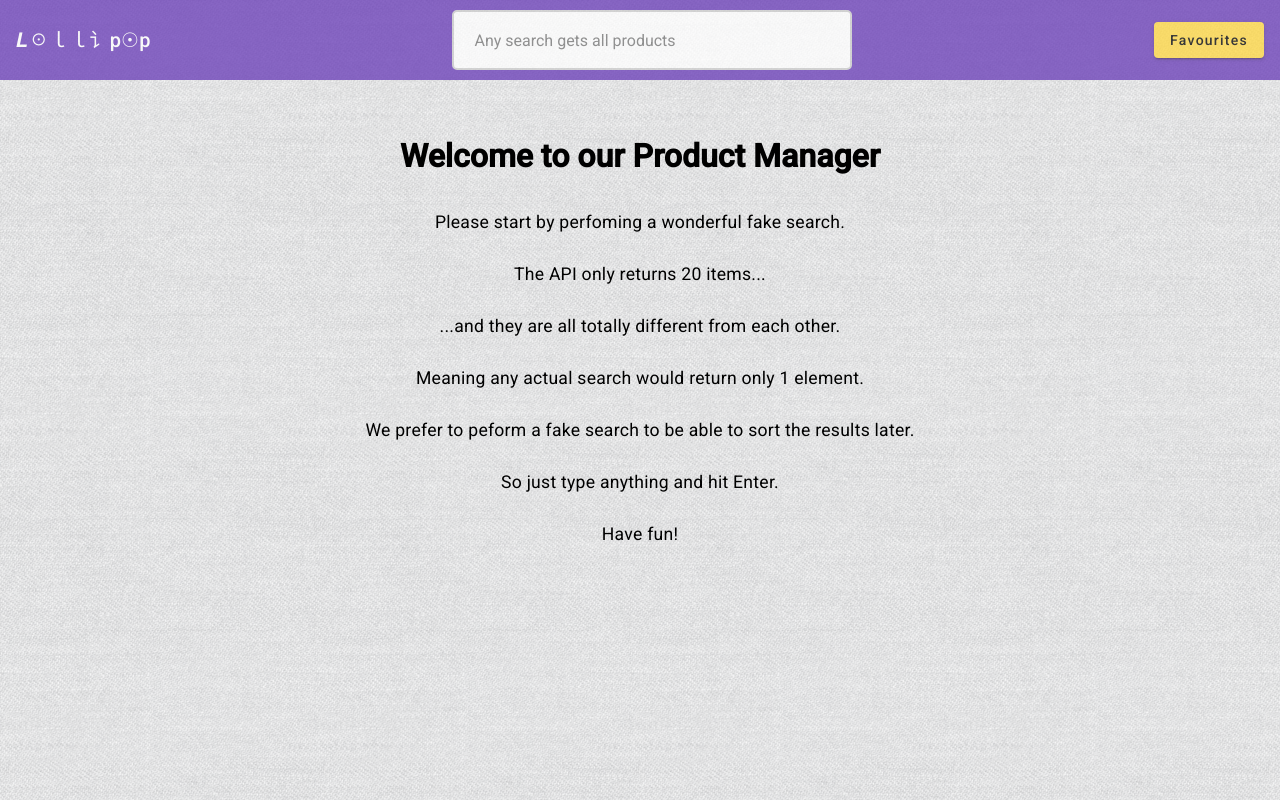
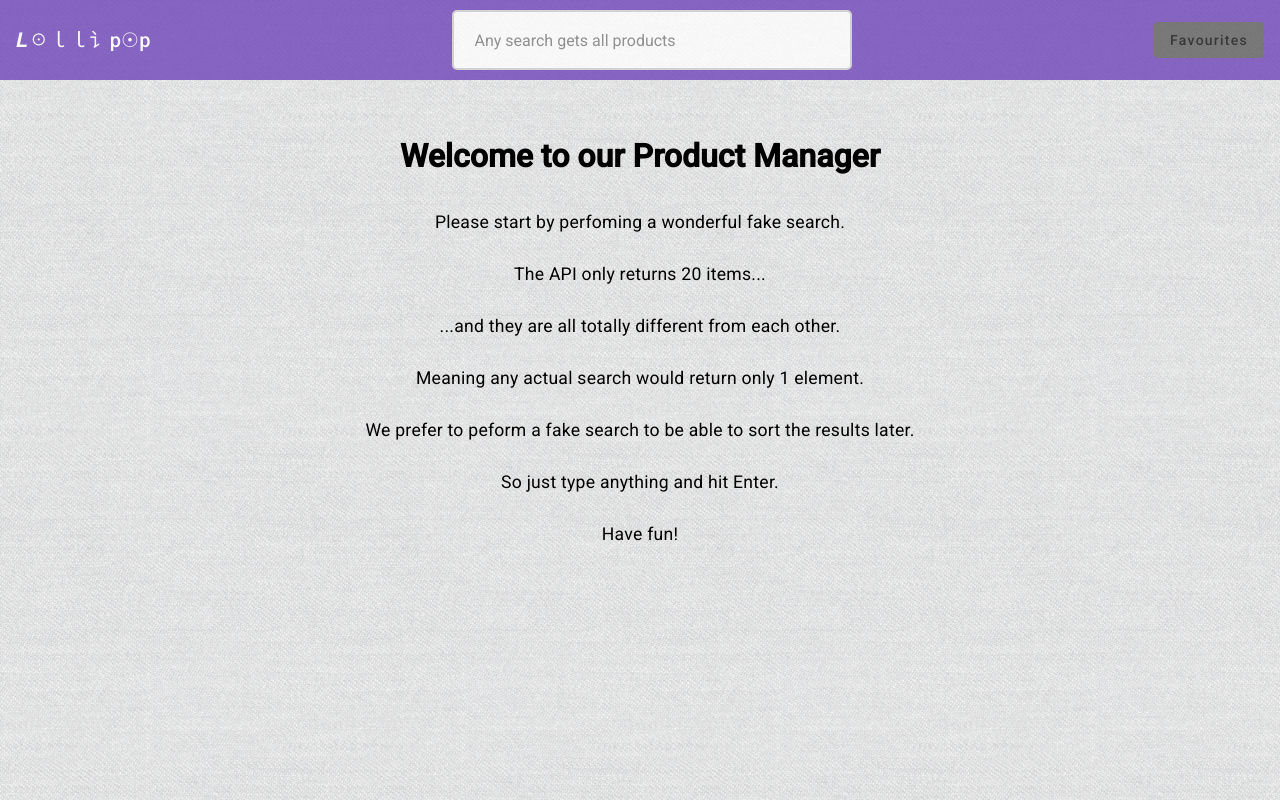
Before and after one commit to kaplan81/wallapop-tech-assessment, an Angular app: page / in a window 1280 px wide. Built offline with nearby package versions, Linux system fonts and the light colour scheme.

Commit message:
disable favourites button

```diff
--- a/projects/product-manager/src/app/app/containers/app/app.component.html
+++ b/projects/product-manager/src/app/app/containers/app/app.component.html
@@ -3,7 +3,9 @@
     <mat-toolbar color="primary">
       <span routerLink="/">𝑳☉ｌｌ讠р☉р</span>
       <mng-search *ngIf="isRootRoute"></mng-search>
-      <button mat-raised-button color="accent">Favourites</button>
+      <button mat-raised-button color="accent" [disabled]="isFavouritesDisabled$ | async">
+        Favourites
+      </button>
     </mat-toolbar>
   </header>
   <main><router-outlet></router-outlet></main>
--- a/projects/product-manager/src/app/app/containers/app/app.component.ts
+++ b/projects/product-manager/src/app/app/containers/app/app.component.ts
@@ -1,21 +1,34 @@
-import { NgIf } from '@angular/common';
+import { AsyncPipe, NgIf } from '@angular/common';
 import { Component, inject } from '@angular/core';
 import { MatButtonModule } from '@angular/material/button';
 import { MatInputModule } from '@angular/material/input';
 import { MatToolbarModule } from '@angular/material/toolbar';
 import { NavigationEnd, Router, RouterEvent, RouterModule } from '@angular/router';
-import { filter } from 'rxjs';
+import { filter, map, Observable } from 'rxjs';
 import { SearchComponent } from '../../components/search/search.component';
+import { ProductItem } from '../../models/product.model';
+import { ProductsStateService } from '../../services/products-state/products-state.service';
 
 @Component({
-  imports: [RouterModule, MatToolbarModule, MatButtonModule, MatInputModule, SearchComponent, NgIf],
+  imports: [
+    RouterModule,
+    MatToolbarModule,
+    MatButtonModule,
+    MatInputModule,
+    SearchComponent,
+    NgIf,
+    AsyncPipe,
+  ],
   selector: 'mng-root',
   templateUrl: './app.component.html',
   standalone: true,
   styleUrls: ['./app.component.scss'],
 })
 export class AppComponent {
+  #favourites$: Observable<ProductItem[]>;
+  isFavouritesDisabled$: Observable<boolean>;
   isRootRoute = true;
+  #productsStateService = inject(ProductsStateService);
   #router = inject(Router);
 
   constructor() {
@@ -26,5 +39,9 @@
        */
       .pipe(filter((event) => event instanceof NavigationEnd))
       .subscribe((event) => (this.isRootRoute = (event as RouterEvent).url === '/'));
+    this.#favourites$ = this.#productsStateService.getStateProp('favourites');
+    this.isFavouritesDisabled$ = this.#favourites$.pipe(
+      map((items: ProductItem[]) => items.length === 0),
+    );
   }
 }
--- a/projects/product-manager/src/styles.scss
+++ b/projects/product-manager/src/styles.scss
@@ -15,4 +15,8 @@
     left: 0;
     margin: auto;
   }
+  .mat-mdc-button-base:disabled {
+    background-color: #555;
+    color: #000;
+  }
 }
```
